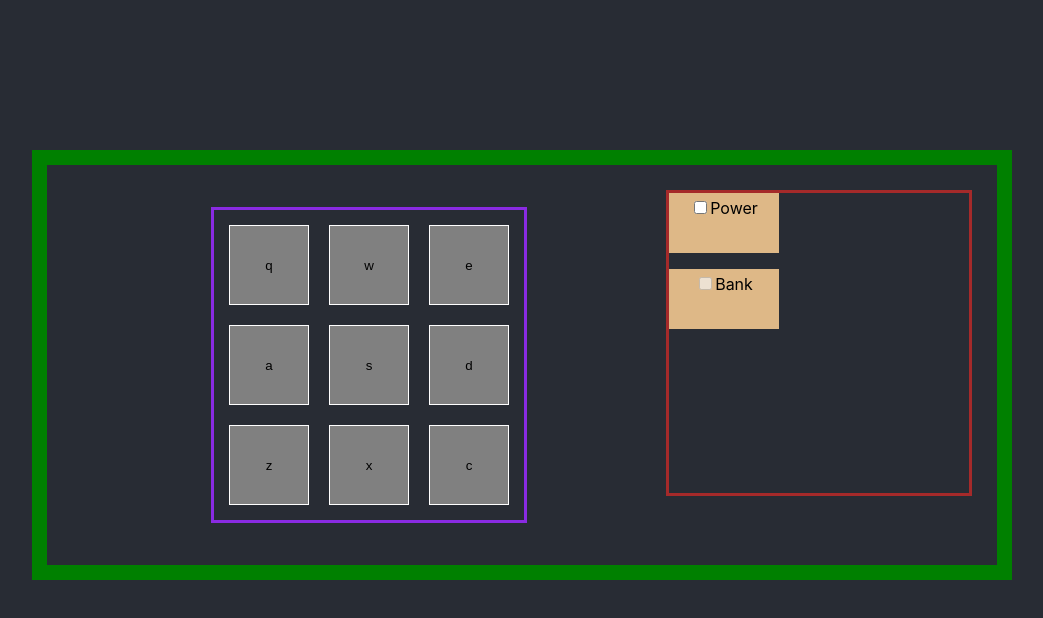
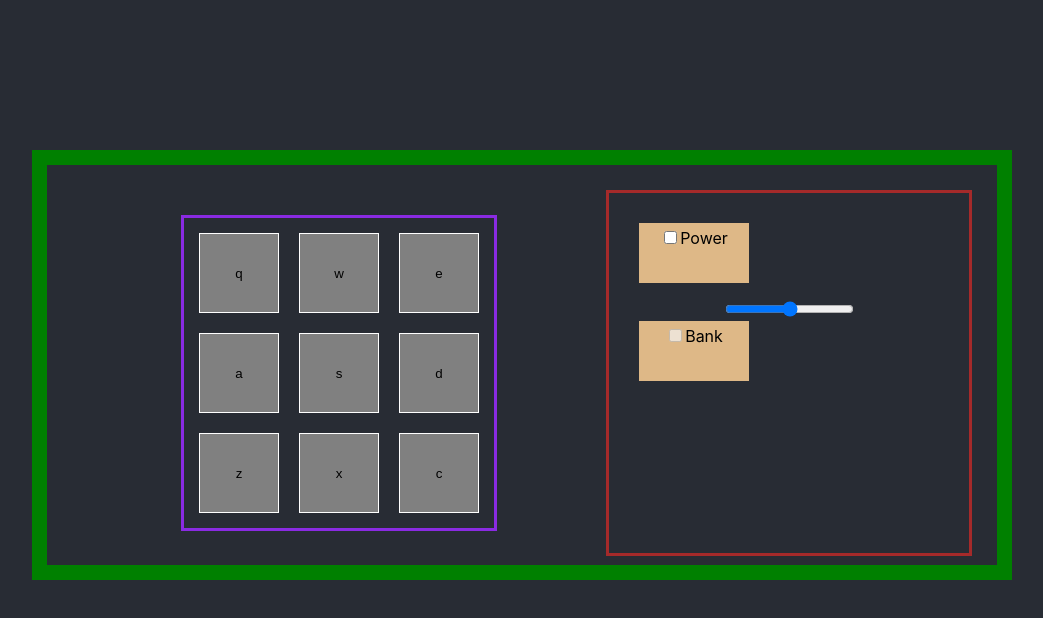
Before and after one commit to szucsdani/drum-machine, a React (Create React App) app: page / in a window 1280 px wide. Shown: the top 618 px of the page, without its empty margins (118-1161 px from the left). Built offline with nearby package versions, Linux system fonts and the light colour scheme.

Commit message:
Partially done with the volume slider

```diff
--- a/src/App.css
+++ b/src/App.css
@@ -27,7 +27,7 @@
   height: 300px;
   width: 300px;
   border: solid brown;
-
+  padding: 30px;
   align-items: center;
   justify-content: center;
 }
@@ -57,5 +57,6 @@
   height: 60px;
   width: 150px;
   padding: 5px;
-  background-color: burlywood;
+  background-color: red;
+  position: center;
 }
--- a/src/App.js
+++ b/src/App.js
@@ -3,6 +3,7 @@ import "./App.css";
 import { DrumPadButton } from "./DrumPadButton";
 import { CheckBox } from "./CheckBox";
 import { DisplayBox } from "./DisplayBox";
+import { VolumeSlider } from "./VolumeSlider";
 
 const samples = [
   {
@@ -74,6 +75,7 @@ function App() {
   const [powerIsChecked, setPowerIsChecked] = useState(false);
   const [bankIsChecked, setBankIsChecked] = useState(false);
   const [displayBox, setDisplayBox] = useState("");
+  const [volumeSlider, setVolumeSlider] = useState(30);
 
   const handlePowerCheck = () => {
     setPowerIsChecked(!powerIsChecked);
@@ -86,6 +88,10 @@ function App() {
   const handleDisplay = valtozo => {
     setDisplayBox(valtozo);
   };
+  const handleVolumeChange = soundVolume => {
+    setVolumeSlider();
+  };
+
   return (
     <div className="app">
       <div className="app-box">
@@ -117,6 +123,9 @@ function App() {
           <div>
             <DisplayBox className="display-box" drumName={displayBox} />
           </div>
+          <div>
+            <VolumeSlider onVolumeChange={() => handleVolumeChange()} />
+          </div>
           <CheckBox
             id="bank-checkBox-id"
             name="Bank"
--- a/src/VolumeSlider.js
+++ b/src/VolumeSlider.js
@@ -0,0 +1,7 @@
+import React from "react";
+
+export const VolumeSlider = props => {
+  return (
+    <input type="range" min="1" max="100" value={props.value} class="slider" />
+  );
+};
```
